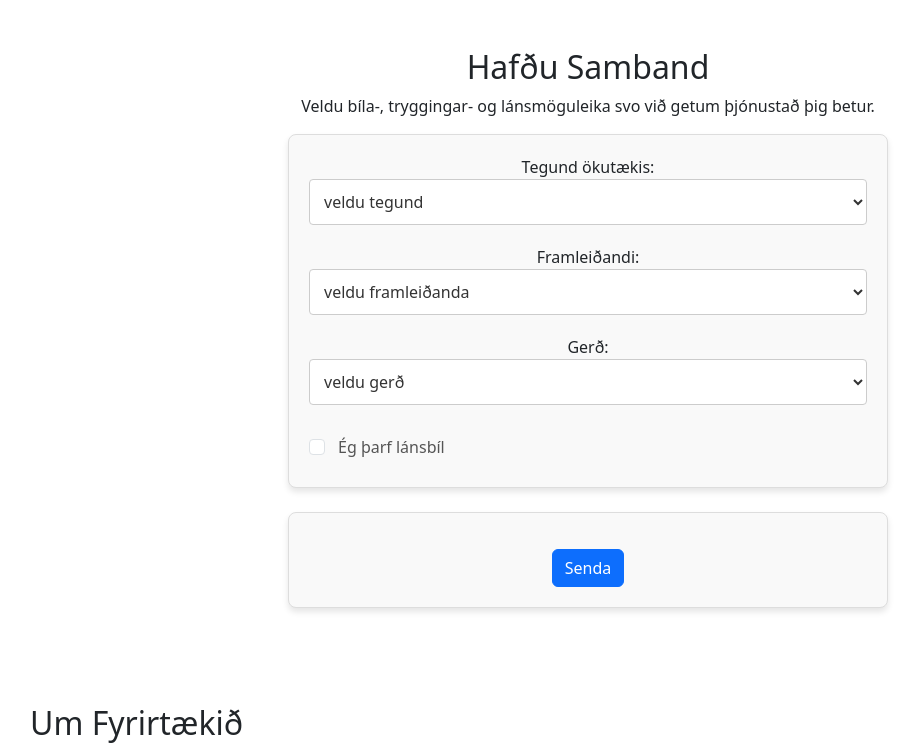
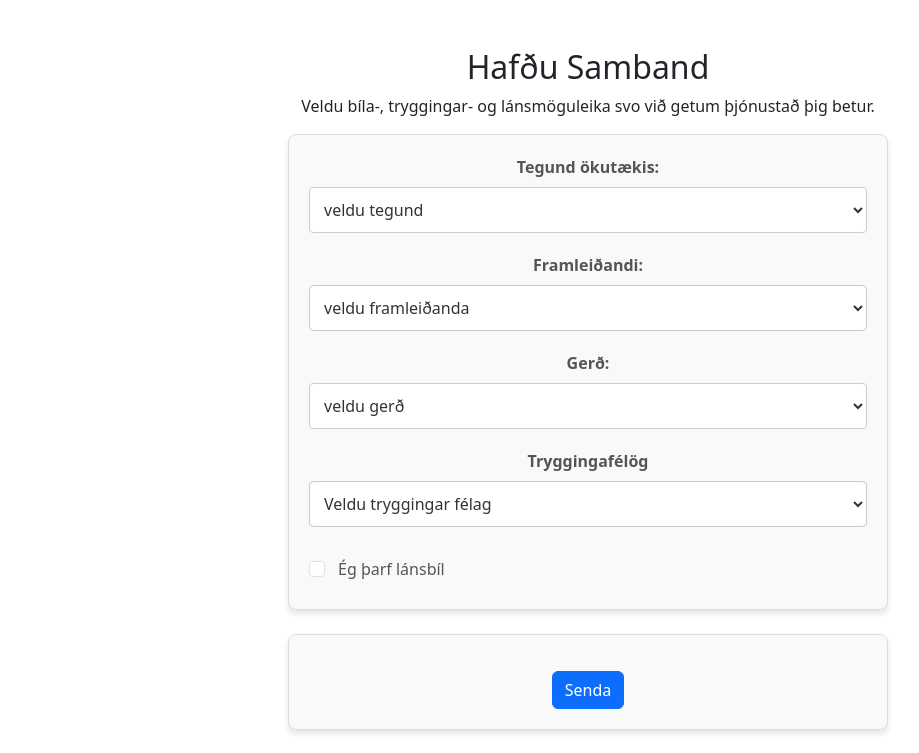
Before and after one commit to verkstaedi/appid, a Django app: page / in a window 1280 px wide. Shown: the part 200-953 px from the top of the page, without its empty margins (52-971 px from the left). Run offline with Django 5.2, Linux system fonts and the light colour scheme; some libraries are stand-ins or nearby versions.

Commit message:
bæt við trygginga félaga dropdown

```diff
--- a/vefsida/isark_website/main/templates/main/index.html
+++ b/vefsida/isark_website/main/templates/main/index.html
@@ -227,15 +227,29 @@
             <h2>Hafðu Samband</h2>
             <p>Veldu bíla-, tryggingar- og lánsmöguleika svo við getum þjónustað þig betur.</p>
 <form name="form1" id="form1" action="/action_page.php">
-Tegund ökutækis: <select name="subject" id="subject">
+    <label for="">Tegund ökutækis:</label>
+ <select name="subject" id="subject">
     <option value="" selected="selected">veldu tegund</option>
   </select>
-Framleiðandi: <select name="topic" id="topic">
+  <label for="">Framleiðandi:</label>
+ <select name="topic" id="topic">
     <option value="" selected="selected">veldu framleiðanda</option>
   </select>
-Gerð: <select name="chapter" id="chapter">
+  <label>Gerð:</label>
+ <select name="chapter" id="chapter">
     <option value="" selected="selected">veldu gerð</option>
   </select>
+  <label for="independentDropdown" >Tryggingafélög</label>
+<select name="independentDropdown" id="independentDropdown" >
+<option value="" selected="selected">Veldu tryggingar félag</option>
+<option value="sjova">Sjóvá</option>
+<option value="verna">Verna</option>
+<option value="vordur">Vörður</option>
+<option value="vis">VÍS</option>
+<option value="tm">TM</option>
+<option value="tmi">TMI</option>
+
+</select>
   <div class="form-check">
     <input type="checkbox" class="form-check-input" id="termsCheckbox" name="termsCheckbox" required>
     <label class="form-check-label" for="termsCheckbox">
```
